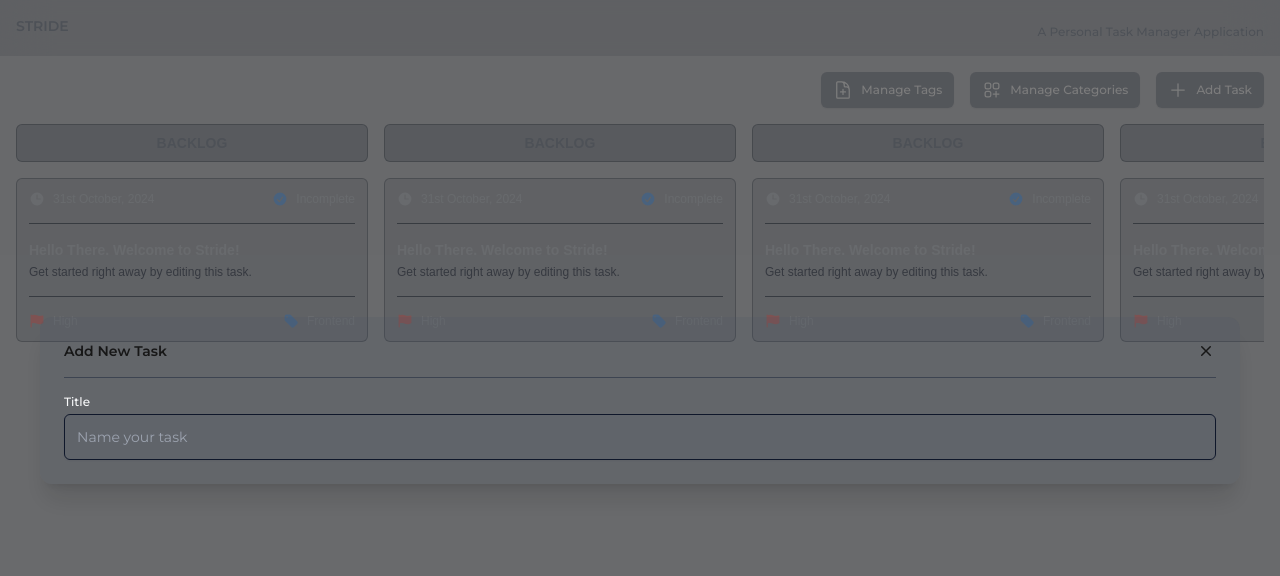
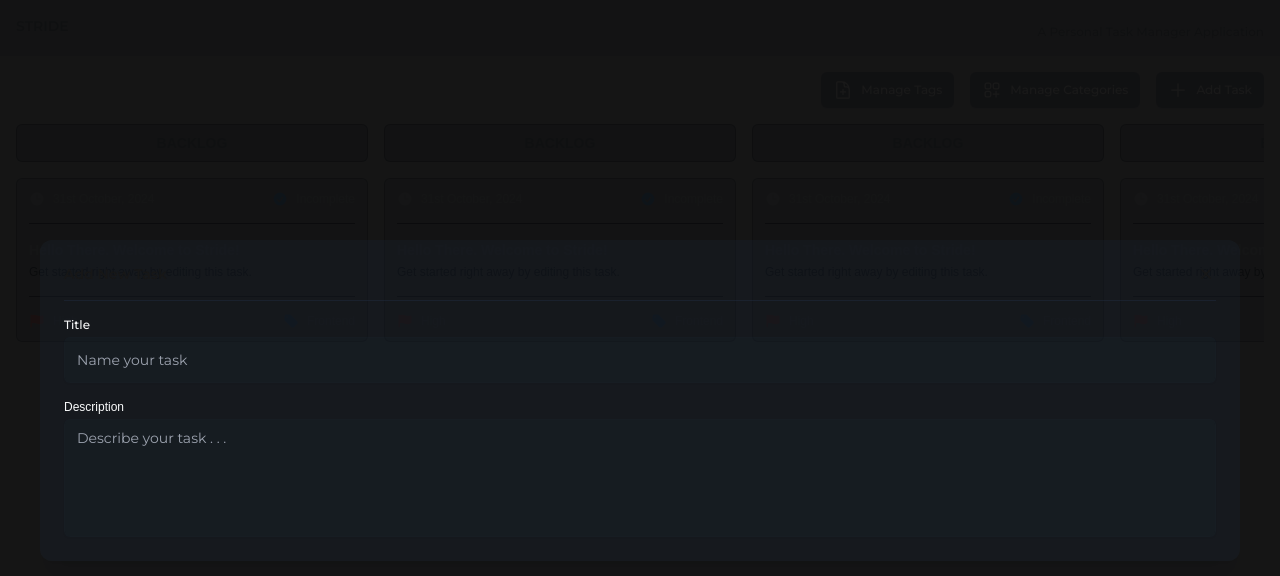
Before and after one commit to farhanhasindipro25/stride-client, a Next.js app: page / in a window 1280 px wide. Both pictures are taken after a click on the button "Add Task". Shown: the top 576 px of the page. Built offline with nearby package versions, Linux system fonts and the light colour scheme.

Commit message:
chore: Added AutoSizeTextArea field in AddTaskModal

```diff
--- a/src/_libs/components/global/AutoSizeTextAreaInputField.tsx
+++ b/src/_libs/components/global/AutoSizeTextAreaInputField.tsx
@@ -5,6 +5,7 @@ import {
     TEXTAREA_LABEL_STYLES,
 } from "@/_libs/styles/AutoSizeTextAreaStyles";
 import cn from "@/_libs/utils/cn";
+import { montserrat } from "@/_libs/utils/font";
 import React from "react";
 
 import ReactTextareaAutosize from "react-textarea-autosize";
@@ -27,7 +28,11 @@ export default function AutoSizeTextAreaField(
         ...otherProps
     } = props;
 
-    const TEXTAREA_FIELD_STYLES = cn(TEXTAREA_BOX_STYLES, className ?? "");
+    const TEXTAREA_FIELD_STYLES = cn(
+        TEXTAREA_BOX_STYLES,
+        montserrat.className,
+        className ?? ""
+    );
 
     const isRequired = label.includes("*");
     return (
--- a/src/_libs/components/global/Modal.tsx
+++ b/src/_libs/components/global/Modal.tsx
@@ -19,7 +19,7 @@ const Modal = (props: ModalProps) => {
                     leaveFrom="opacity-50"
                     leaveTo="opacity-0"
                 >
-                    <div className="fixed inset-0 bg-black bg-opacity-50 transition-opacity" />
+                    <div className="fixed inset-0 bg-black bg-opacity-90 transition-opacity ease-in-out duration-0" />
                 </Transition.Child>
 
                 <div className="fixed inset-0 z-10 overflow-y-auto">
@@ -34,7 +34,10 @@ const Modal = (props: ModalProps) => {
                             leaveTo="opacity-0 translate-y-4 sm:translate-y-0 sm:scale-95"
                         >
                             <Dialog.Panel
-                                className={cn(modalStyles, "bg-slate-600/15")}
+                                className={cn(
+                                    modalStyles,
+                                    "bg-slate-800/25 bg-opacity-100 shadow-xl"
+                                )}
                             >
                                 {children}
                             </Dialog.Panel>
--- a/src/_libs/components/pages/root/AddTaskModal.tsx
+++ b/src/_libs/components/pages/root/AddTaskModal.tsx
@@ -4,6 +4,7 @@ import cn from "@/_libs/utils/cn";
 import { montserrat } from "@/_libs/utils/font";
 import { XMarkIcon } from "@heroicons/react/20/solid";
 import TextInputField from "../../global/TextInputField";
+import AutoSizeTextAreaField from "../../global/AutoSizeTextAreaInputField";
 
 export default function AddTaskModal({ open, setOpen }: any) {
     return (
@@ -24,13 +25,20 @@ export default function AddTaskModal({ open, setOpen }: any) {
                     </h2>
                     <XMarkIcon className="w-5 h-5 font-bold" />
                 </div>
-                <div className="pt-4">
+                <div className="pt-4 space-y-4">
                     <TextInputField
                         name="title"
                         id="title"
                         label="Title"
                         placeholder="Name your task"
                     />
+                    <AutoSizeTextAreaField
+                        name="description"
+                        id="description"
+                        label="Description"
+                        placeholder="Describe your task . . ."
+                        minRows={5}
+                    />
                 </div>
             </div>
         </Modal>
--- a/src/_libs/styles/AutoSizeTextAreaStyles.ts
+++ b/src/_libs/styles/AutoSizeTextAreaStyles.ts
@@ -1,4 +1,4 @@
 export const TEXTAREA_LABEL_STYLES =
-  "block text-sm font-medium text-neutral-700"
+  "block text-xs font-medium text-gray-50"
 export const TEXTAREA_BOX_STYLES =
-  "resize-none pl-3 pr-8 py-2 block w-full appearance-none rounded-md border border-neutral-300 placeholder-gray-500 shadow-sm text-sm font-normal focus:border-primary-500 focus:outline-none focus:ring-primary-500"
+  "resize-none pl-3 pr-8 py-2 block w-full appearance-none bg-slate-800/15 rounded-md text-gray-400 border border-slate-800/5 placeholder-gray-400 shadow-sm text-sm font-normal focus:border-slate-800/5 focus:outline-none focus:ring-slate-800/5"
--- a/src/_libs/styles/ModalStyles.ts
+++ b/src/_libs/styles/ModalStyles.ts
@@ -1,8 +1,8 @@
 export const LARGE_SIZED_MODAL_STYLES =
-  "relative h-full max-w-7xl w-full transform lg:rounded-xl bg-white p-6 text-left shadow-xl transition-all lg:m-10"
+  "relative h-full max-w-7xl w-full transform lg:rounded-xl p-6 text-left shadow-xl transition-all lg:m-10"
 
 export const REGULAR_SIZED_MODAL_STYLES =
-  "relative h-full max-w-2xl w-full transform rounded-xl bg-white p-6 text-left shadow-xl transition-all mx-4 my-10"
+  "relative h-full max-w-2xl w-full transform rounded-xl p-6 text-left shadow-xl transition-all mx-4 my-10"
 
 export const MEDIUM_SIZED_MODAL_STYLES =
-  "relative h-full max-w-3xl w-full transform rounded-xl bg-white p-6 text-left shadow-xl transition-all mx-4 my-10"
+  "relative h-full max-w-3xl w-full transform rounded-xl p-6 text-left shadow-xl transition-all mx-4 my-10"
--- a/src/_libs/styles/TextInputFieldStyles.ts
+++ b/src/_libs/styles/TextInputFieldStyles.ts
@@ -1,4 +1,4 @@
 export const INPUT_LABEL_STYLES =
   "appearance-none block text-xs font-medium text-gray-50"
 export const INPUT_BOX_STYLES =
-  "appearance-none bg-slate-600/10 block w-full text-sm rounded-md text-gray-400 border border-slate-900 p-3 placeholder-gray-400 shadow-sm focus:border-2 focus:border-slate-900 focus:outline-none focus:ring-slate-900 active:border-slate-900 cursor-text"
+  "appearance-none bg-slate-800/15 block w-full text-sm rounded-md text-gray-400 border border-slate-800/5 p-3 placeholder-gray-400 shadow-sm focus:border-2 focus:border-slate-800/5 focus:outline-none focus:ring-slate-800/5 active:border-slate-800/5 cursor-text"
```
